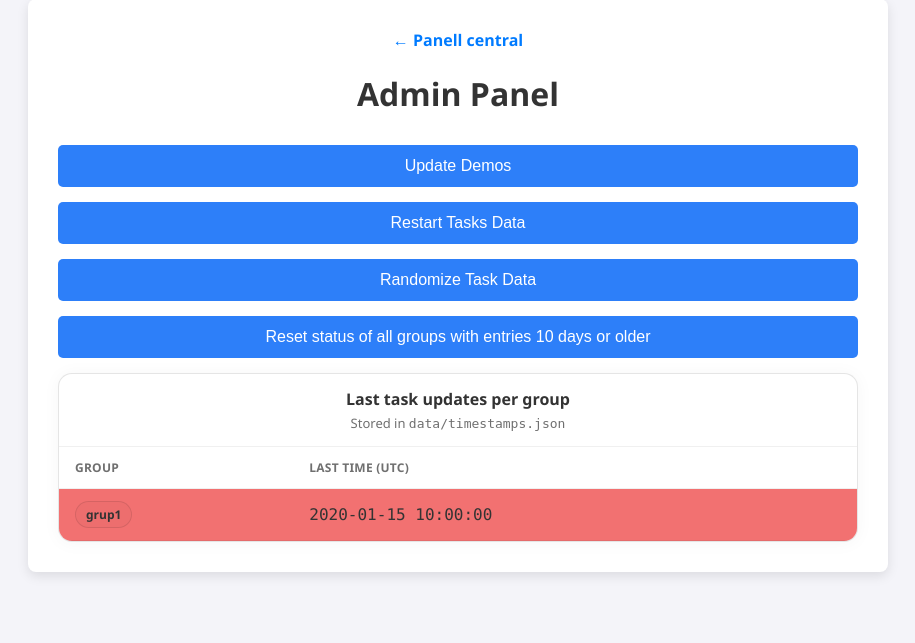
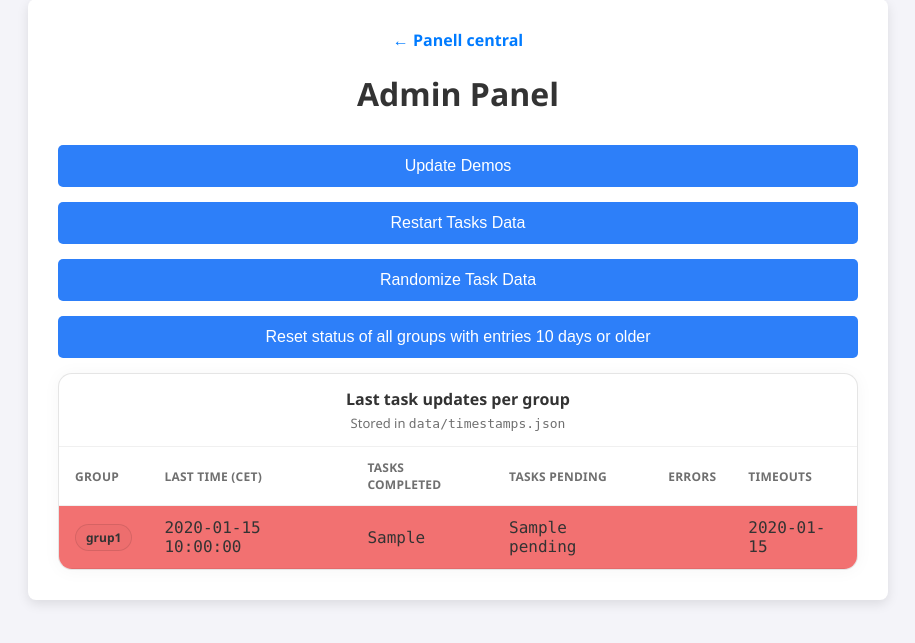
Before and after one commit to GuillermoLopezEsteve/Checklist, a Flask app: template templates/admin.html in a window 1280 px wide. Shown: the part 21-664 px from the top of the page, without its empty margins (182-1097 px from the left). Run offline with Flask 3, Linux system fonts and the light colour scheme; the template is opened without the code that fills it: most values are stand-ins (such as "Sample title", 1, 10 or a date in 2020).

Commit message:
Added summary

```diff
--- a/templates/admin.html
+++ b/templates/admin.html
@@ -47,7 +47,11 @@
                         <thead>
                             <tr>
                                 <th>Group</th>
-                                <th>Last time (UTC)</th>
+                                <th>Last time (CET)</th>
+                                <th>Tasks Completed</th>
+                                <th>Tasks Pending</th>
+                                <th>Errors</th>
+                                <th>Timeouts</th>
                             </tr>
                         </thead>
                         <tbody>
@@ -56,6 +60,10 @@
                            <tr class="ts-row" data-last-time="{{ info['last_time'] }}">
                                 <td><span class="pill">grup{{ "%02d"|format(gid|int) if gid is string else gid }}</span></td>
                                 <td class="mono">{{ info.last_time if info is mapping else info["last_time"] }}</td>
+                                <td class="mono">{{ info.OK if info is mapping else info["OK"] }}</td>
+                                <td class="mono">{{ info.Pending if info is mapping else info["Pending"] }}</td>
+                                <td class="mono">{{ info.Error if info is mapping else info["Error"] }}</td>
+                                <td class="mono">{{ info.Timeout if info is mapping else info["Timeout"] }}</td>
                             </tr>
                             {% endfor %}
                         </tbody>
```
